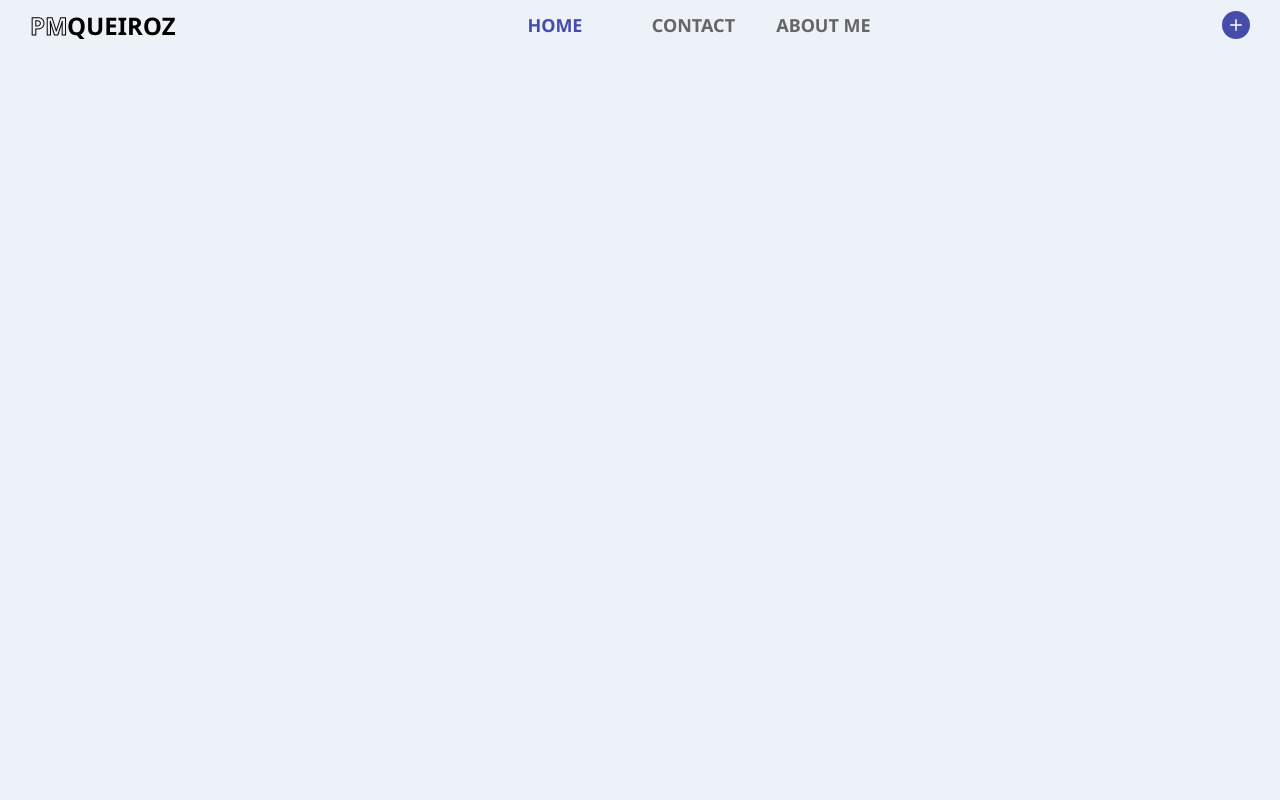
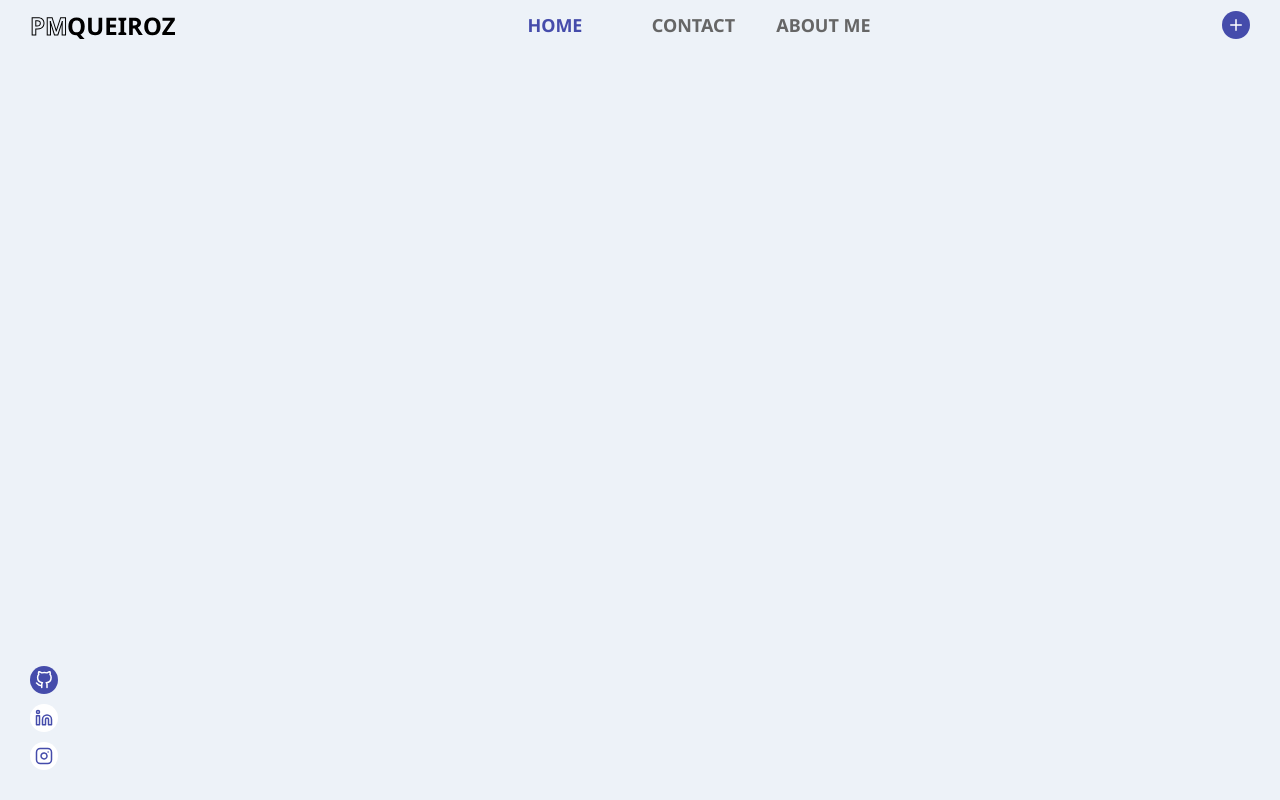
Before and after one commit to pmqueiroz/pmqueiroz, a Next.js app: page / in a window 1280 px wide. Built offline with nearby package versions, Linux system fonts and the light colour scheme.

Commit message:
some changes

```diff
--- /dev/null
+++ b/src/components/LinkTree/index.tsx
@@ -0,0 +1,13 @@
+import { Container } from './styles';
+import { FiGithub, FiLinkedin, FiInstagram } from 'react-icons/fi';
+import Button from '../button';
+
+export default function LinkTree() {
+   return (
+      <Container>
+         <Button icon={FiGithub} isPrimary href="https://github.com/pmqueiroz"/>
+         <Button icon={FiLinkedin} href="https://linkedin.com/in/pmqueiroz"/>
+         <Button icon={FiInstagram} href="https://instagram.com/pmqueiroz"/>
+      </Container>
+   )
+}
--- /dev/null
+++ b/src/components/LinkTree/styles.ts
@@ -0,0 +1,11 @@
+import styled from 'styled-components';
+
+export const Container = styled.div`
+   position: absolute;
+   bottom: 3rem;
+   left: 3rem;
+
+   display: grid;
+   grid-template-rows: repeat(3, 1fr);
+   gap: 1rem;
+`;
--- a/src/components/button/index.tsx
+++ b/src/components/button/index.tsx
@@ -6,11 +6,13 @@ import { Container } from './styles';
 type ButtonProps = {
    children?: ReactNode;
    icon?: ComponentType<IconBaseProps>;
+   isPrimary?: boolean;
+   href?: string;
 }
 
-export default function Button({ children, icon: Icon }: ButtonProps) {
+export default function Button({ children, icon: Icon, isPrimary, href }: ButtonProps) {
    return (
-      <Container>
+      <Container isPrimary={isPrimary} href={href} target="_blanket">
          {children}
 
          {Icon && <Icon size={18}/>}
--- a/src/components/button/styles.ts
+++ b/src/components/button/styles.ts
@@ -1,17 +1,28 @@
-import styled from 'styled-components';
+import styled, {css} from 'styled-components';
 
-export const Container = styled.button`
+type ButtonProps = {
+   isPrimary: boolean
+}
+
+export const Container = styled.a<ButtonProps>`
    display: flex;
    justify-content: center;
    align-items: center;
    padding: 0.5rem;
 
-   color: var(--color-text-in-primary);
-   background: var(--color-primary);
+   color: var(--color-primary);
+   background: var(--color-text-in-primary);
    border-radius: 50%;
    transition: transform 0.2s;
 
    &:hover {
          transform: scale(1.2);
    }
+
+   ${(props) => props.isPrimary === true &&
+      css`
+         background: var(--color-primary);
+         color: var(--color-text-in-primary);
+      `
+   }
 `;
--- a/src/components/header/index.tsx
+++ b/src/components/header/index.tsx
@@ -16,7 +16,9 @@ export default function Header () {
             <Link href="/contact" isActive={router.pathname === '/contact'} >contact</Link>
             <Link href="/about-me" isActive={router.pathname === '/about-me'} >about me</Link>
          </nav>
-         <Button icon={FiPlus} />
+         <button>
+            <FiPlus size={18}/>
+         </button>
       </Container>
    );
 }
--- a/src/components/header/styles.ts
+++ b/src/components/header/styles.ts
@@ -17,6 +17,23 @@ export const Container = styled.div`
       grid-template-columns: repeat(3, 1fr);
       gap: 3rem;
    }
+
+   button {
+      display: flex;
+      justify-content: center;
+      align-items: center;
+      padding: 0.5rem;
+
+      border-radius: 50%;
+      transition: transform 0.2s;
+      background: var(--color-primary);
+      color: var(--color-text-in-primary);
+
+      &:hover {
+            transform: scale(1.2);
+      }
+
+   }
 `;
 
 export const Link = styled.a<LinkProps>`
--- a/src/pages/index.tsx
+++ b/src/pages/index.tsx
@@ -1,10 +1,13 @@
-import Head from 'next/head'
+import Head from 'next/head';
+import LinkTree from '../components/LinkTree';
+
 export default function Home() {
   return (
     <div>
       <Head>
         <title>@pmqueiroz</title>
       </Head>
+      <LinkTree />
     </div>
   )
 }
--- a/src/styles/global.ts
+++ b/src/styles/global.ts
@@ -47,7 +47,6 @@ a {
    --color-text-in-primary: #FFFFFF;
    --color-text-base: #666666;
 
-   --color-primary-hover: #4953B8;
    --color-twitter: #2AA9E0;
    --color-secondary-green: #4CD62B;
    --color-secondary-red: #E83F5B;
```
